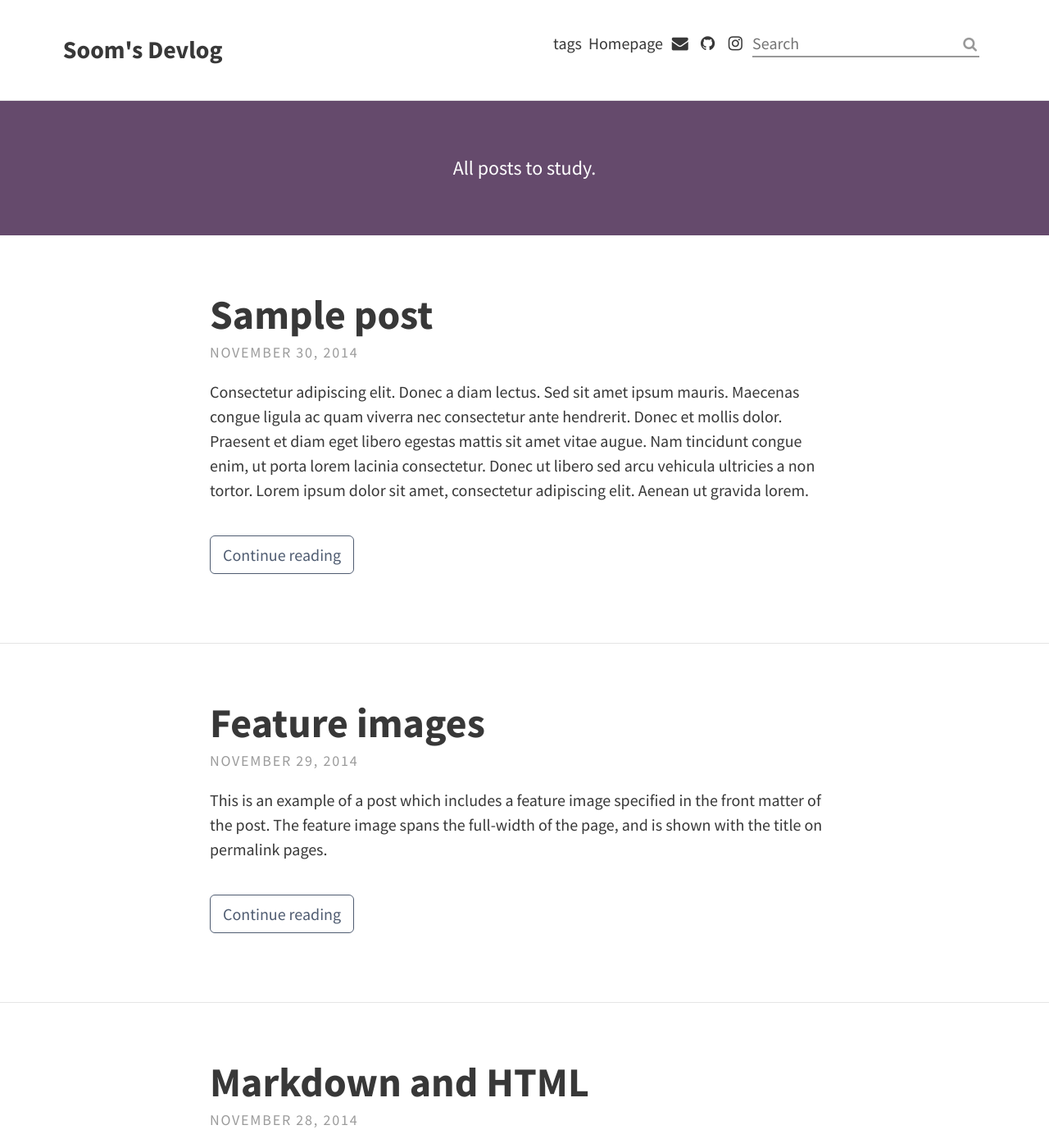
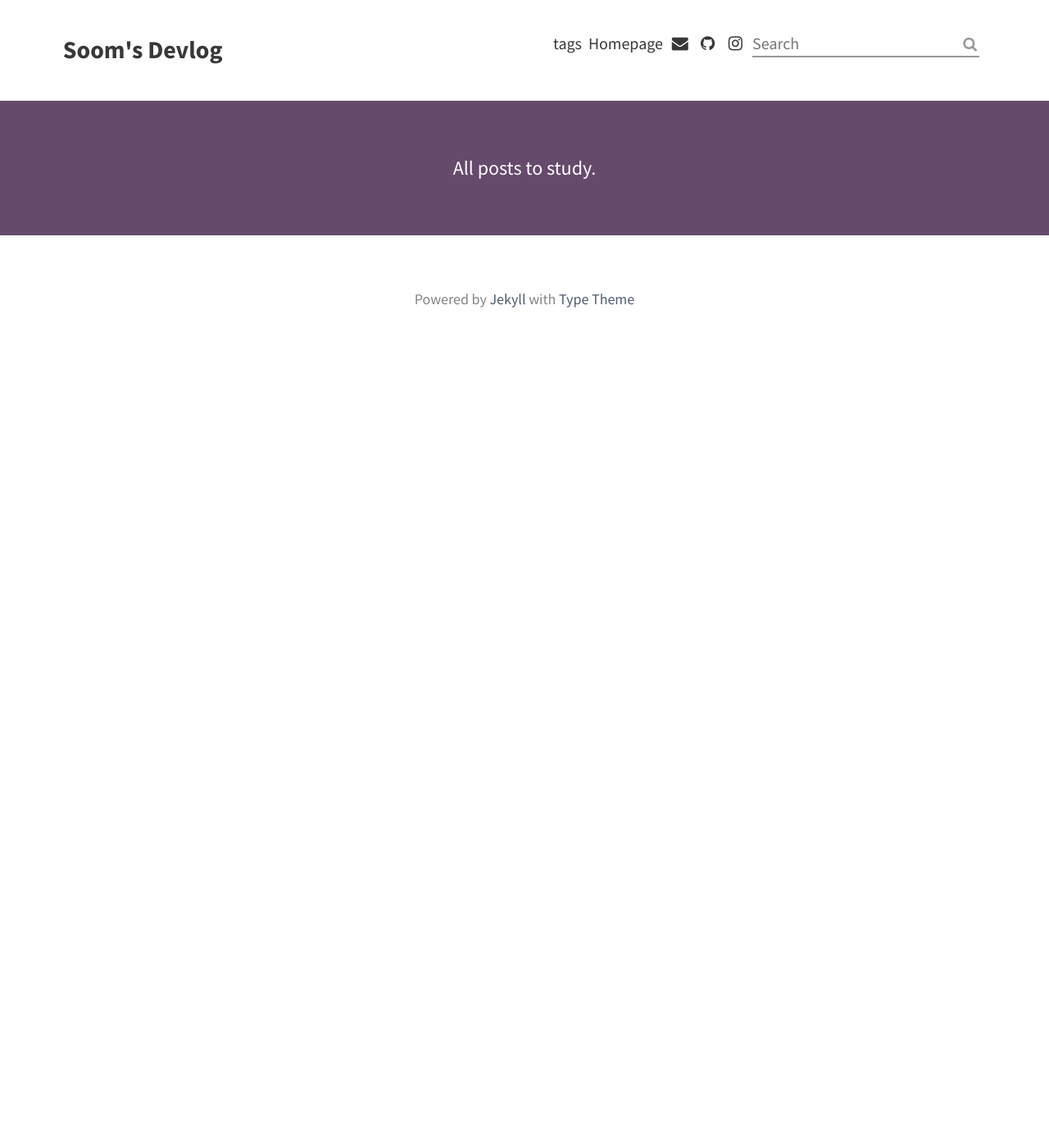
Before and after one commit to soomin0328/soomin0328.github.io, a Jekyll site: the page built from index.html, in a window 1280 px wide and 1400 px high. Shown: the whole window at 82% size. Built offline with Jekyll 4.4.1, drawn with Linux system fonts in a browser that asks for light colours; the list of posts is cut into pages by our own code; some of the changed text lies outside the part shown.

Commit message:
customizing:sparkles:

```diff
--- a/_layouts/home.html
+++ b/_layouts/home.html
@@ -24,7 +24,7 @@
         </p>
       </header>
       <div class="excerpt">
-        {{ post.excerpt }}
+        {% include tags_list.html tags=post.tags tag_count=post.tags.size %}
         <a class="button" href="{{ post.url | relative_url }}">
           {{ site.theme_settings.str_continue_reading }}
         </a>
--- a/_posts/2014-11-28-markdown-and-html.md
+++ /dev/null
@@ -1,39 +0,0 @@
----
-layout: post
-title: Markdown and HTML
----
-
-Jekyll supports the use of [Markdown](http://daringfireball.net/projects/markdown/syntax) with inline HTML tags which makes it easier to quickly write posts with Jekyll, without having to worry too much about text formatting. A sample of the formatting follows.
-
-Tables have also been extended from Markdown:
-
-First Header  | Second Header
-------------- | -------------
-Content Cell  | Content Cell
-Content Cell  | Content Cell
-
-Here's an example of an image, which is included using Markdown:
-
-![Geometric pattern with fading gradient]({{ site.baseurl }}/assets/img/sample_feature_img_2.png)
-
-Highlighting for code in Jekyll is done using Pygments or Rouge. This theme makes use of Rouge by default.
-
-{% highlight js %}
-// count to ten
-for (var i = 1; i <= 10; i++) {
-    console.log(i);
-}
-
-// count to twenty
-var j = 0;
-while (j < 20) {
-    j++;
-    console.log(j);
-}
-{% endhighlight %}
-
-Type Theme uses KaTeX to display maths. Equations such as $$S_n = a \times \frac{1-r^n}{1-r}$$ can be displayed inline.
-
-Alternatively, they can be shown on a new line:
-
-$$ f(x) = \int \frac{2x^2+4x+6}{x-2} $$
--- a/_posts/2014-11-29-feature-images.md
+++ /dev/null
@@ -1,6 +0,0 @@
----
-layout: post
-title: Feature images
-feature-img: "assets/img/sample_feature_img.png"
----
-This is an example of a post which includes a feature image specified in the front matter of the post. The feature image spans the full-width of the page, and is shown with the title on permalink pages.
--- a/_posts/2014-11-30-sample-post.md
+++ /dev/null
@@ -1,22 +0,0 @@
----
-layout: post
-title: Sample post
-tags: [test, sample]
----
-Consectetur adipiscing elit. Donec a diam lectus. Sed sit amet ipsum mauris. Maecenas congue ligula ac quam viverra nec consectetur ante hendrerit. Donec et mollis dolor. Praesent et diam eget libero egestas mattis sit amet vitae augue. Nam tincidunt congue enim, ut porta lorem lacinia consectetur. Donec ut libero sed arcu vehicula ultricies a non tortor. Lorem ipsum dolor sit amet, consectetur adipiscing elit. Aenean ut gravida lorem.
-
-* Consectetur adipiscing elit
-* Donec a diam lectus
-* Sed sit amet ipsum mauris
-
-Ut turpis felis, pulvinar a semper sed, adipiscing id dolor. Pellentesque auctor nisi id magna consequat sagittis. Curabitur dapibus enim sit amet elit pharetra tincidunt feugiat nisl imperdiet. Ut convallis libero in urna ultrices accumsan. Donec sed odio eros. Donec viverra mi quis quam pulvinar at malesuada arcu rhoncus. Cum sociis natoque penatibus et magnis dis parturient montes, nascetur ridiculus mus. In rutrum accumsan ultricies. Mauris vitae nisi at sem facilisis semper ac in est.
-
-Nunc diam velit, adipiscing ut tristique vitae, sagittis vel odio. Maecenas convallis ullamcorper ultricies. Curabitur ornare, ligula *semper consectetur sagittis*, nisi diam iaculis velit, id fringilla sem nunc vel mi. Nam dictum, odio nec pretium volutpat, arcu ante placerat erat, non tristique elit urna et turpis. Quisque mi metus, ornare sit amet fermentum et, tincidunt et orci. Fusce eget orci a orci congue vestibulum.
-
-Ut dolor diam, elementum et vestibulum eu, porttitor vel elit. Curabitur venenatis pulvinar tellus gravida ornare. Sed et erat faucibus nunc euismod ultricies ut id justo. Nullam cursus suscipit nisi, et ultrices justo sodales nec. Fusce venenatis facilisis lectus ac semper. Aliquam at massa ipsum. Quisque bibendum purus convallis nulla ultrices ultricies. Nullam aliquam, mi eu aliquam tincidunt, purus velit laoreet tortor, viverra pretium nisi quam vitae mi. Fusce vel volutpat elit. Nam sagittis nisi dui.
-
-> Suspendisse lectus leo, consectetur in tempor sit amet, placerat quis neque
-
-Etiam luctus porttitor lorem, sed suscipit est rutrum non. Curabitur lobortis nisl a enim congue semper. Aenean commodo ultrices imperdiet. Vestibulum ut justo vel sapien venenatis tincidunt.
-
-Phasellus eget dolor sit amet ipsum dapibus condimentum vitae quis lectus. Aliquam ut massa in turpis dapibus convallis. Praesent elit lacus, vestibulum at malesuada et, ornare et est. Ut augue nunc, sodales ut euismod non, adipiscing vitae orci. Mauris ut placerat justo. Mauris in ultricies enim. Quisque nec est eleifend nulla ultrices egestas quis ut quam. Donec sollicitudin lectus a mauris pulvinar id aliquam urna cursus. Cras quis ligula sem, vel elementum mi. Phasellus non ullamcorper urna.
```
